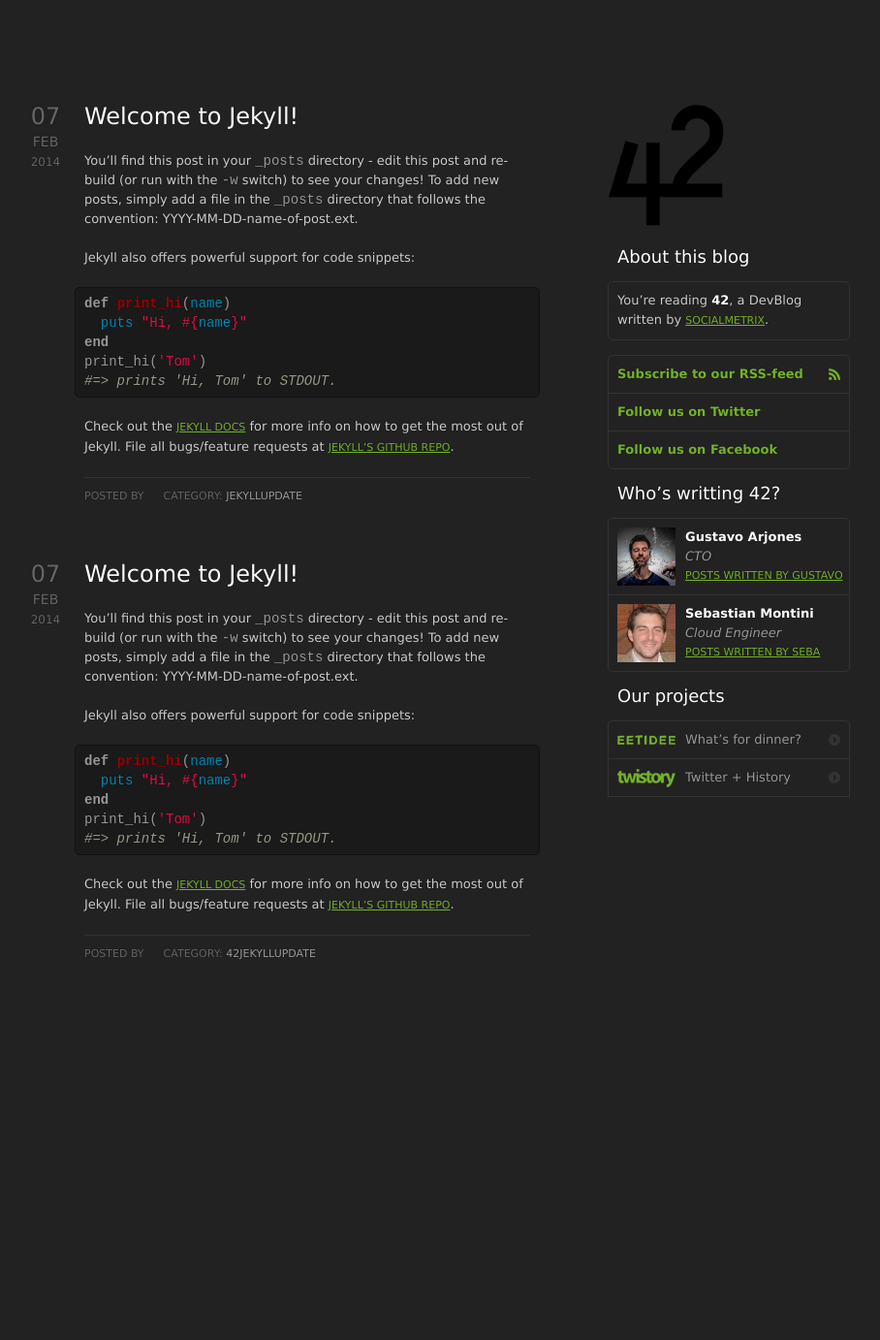
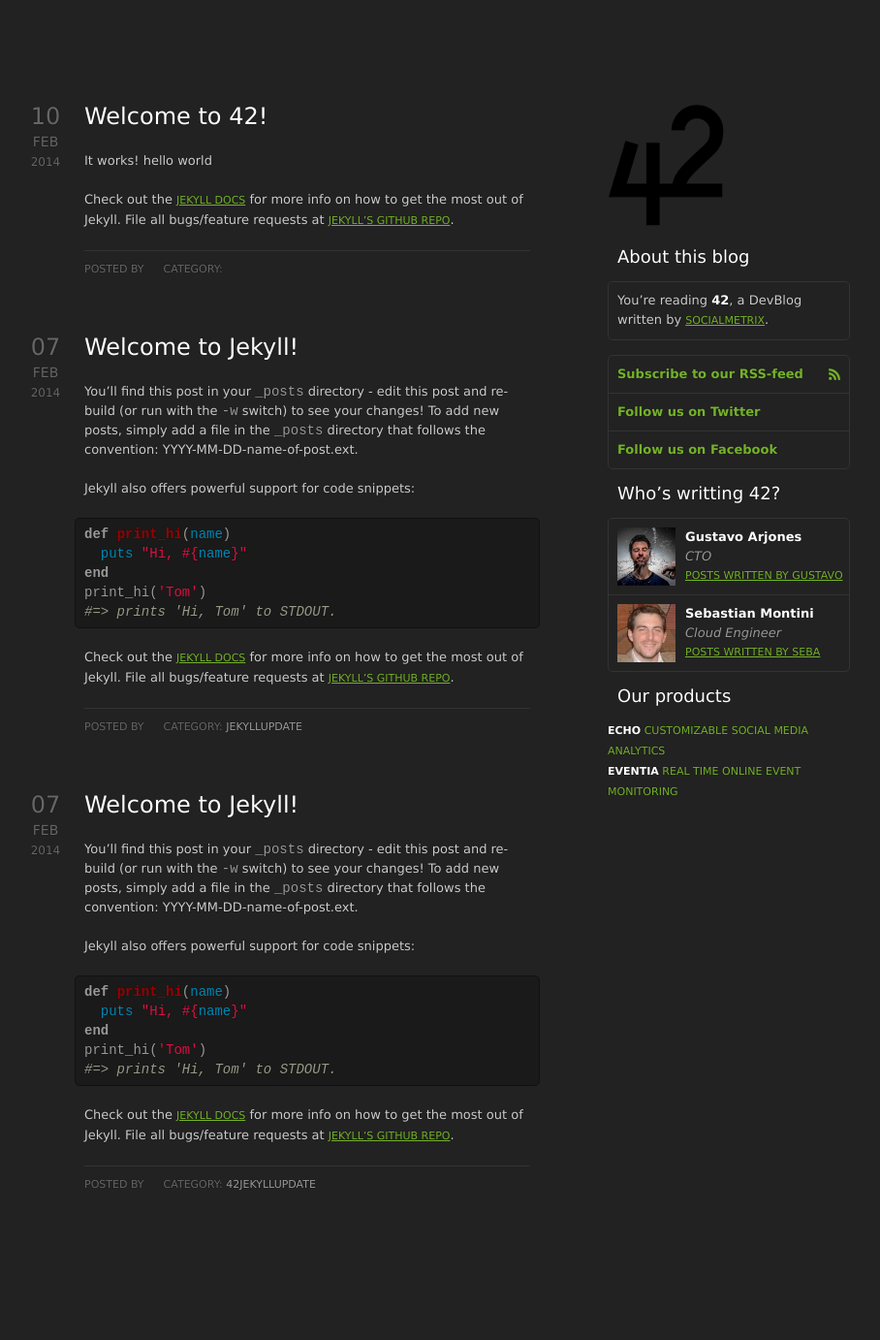
Before and after one commit to socialmetrix/socialmetrix.github.io, a Jekyll site: the page built from index.html, in a window 1280 px wide. Shown: the whole page at 97% size, without its empty margins (163-1071 px from the left). Built offline with Jekyll 4.4.1, drawn with Linux system fonts in a browser that asks for light colours; Markdown is read by kramdown in place of the engine named in the settings; the list of posts is cut into pages by our own code; before the commit the page ends 1144 px from its top, so only the background shows below that.

Commit message:
more fixessss

```diff
--- a/_layouts/default.html
+++ b/_layouts/default.html
@@ -52,7 +52,7 @@
 			</div>
 			<hr />
 			<div id="sec-content">
-				<a href="/"><img id="logo" src="/img/logo.png" alt="Under the Hat logo" /></a>
+				<a href="/"><img id="logo" src="/img/logo.png" alt="42 logo" /></a>
 				<div class="node" id="about">
 					<h2>About this blog</h2>
 					<p>You’re reading <strong>42</strong>, a DevBlog written by <a href="http://socialmetrix.com">Socialmetrix</a>.</p>
@@ -60,9 +60,9 @@
 				<div class="node" id="rss">
 					<h2>Subscribe</h2>
 					<ul>
-						<li><a href="http://feeds.feedburner.com/UnderTheHat-10to1" class='rss'>Subscribe to our RSS-feed</a></li>
-						<li><a href='http://twitter.com/10to1'>Follow us on Twitter</a></li>
-						<li><a href='http://facebook.com/10to1'>Follow us on Facebook</a></li>
+						<li><a href="http://feeds.feedburner.com/socialmetrix" class='rss'>Subscribe to our RSS-feed</a></li>
+						<li><a href='http://twitter.com/socialmetrix'>Follow us on Twitter</a></li>
+						<li><a href='http://facebook.com/sociametrix'>Follow us on Facebook</a></li>
 					</ul>
 				</div>
 				<div class="node" id="who">
@@ -82,11 +82,11 @@
 						</li>
 					</ul>
 				</div>
-				<div class="node" id="projects">
-					<h2>Our projects</h2>
+				<div class="node" id="products">
+					<h2>Our products</h2>
 					<ul>
-						<li id="eetidee"><a href="http://eetidee.be/"><strong>EetIdee</strong> What’s for dinner?</a></li>
-						<li id="twistory"><a href="http://twistory.net/"><strong>Twistory</strong> Twitter + History</a></li>
+						<li id="Echo"><a href="http://socialmetrix.com/en/products/socialmetrix-echo/"><strong>Echo</strong> Customizable Social Media Analytics</a></li>
+						<li id="Eventia"><a href="http://socialmetrix.com/en/products/socialmetrix-eventia/"><strong>Eventia</strong> Real Time Online Event Monitoring</a></li>
 					</ul>
 				</div>
 				<!-- <div class="node" id="categories">
--- /dev/null
+++ b/_posts/2014-02-10-welcome-to-42.markdown
@@ -0,0 +1,15 @@
+---
+layout: post
+title:  "Welcome to 42!"
+date:   2014-02-10 13:02:00
+categories:
+---
+
+It works!
+hello world
+
+
+Check out the [Jekyll docs][jekyll] for more info on how to get the most out of Jekyll. File all bugs/feature requests at [Jekyll's GitHub repo][jekyll-gh].
+
+[jekyll-gh]: https://github.com/mojombo/jekyll
+[jekyll]:    http://jekyllrb.com
```
